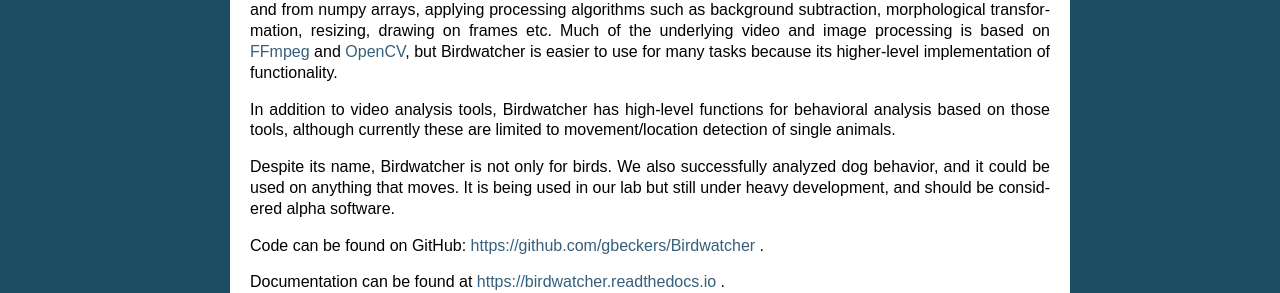
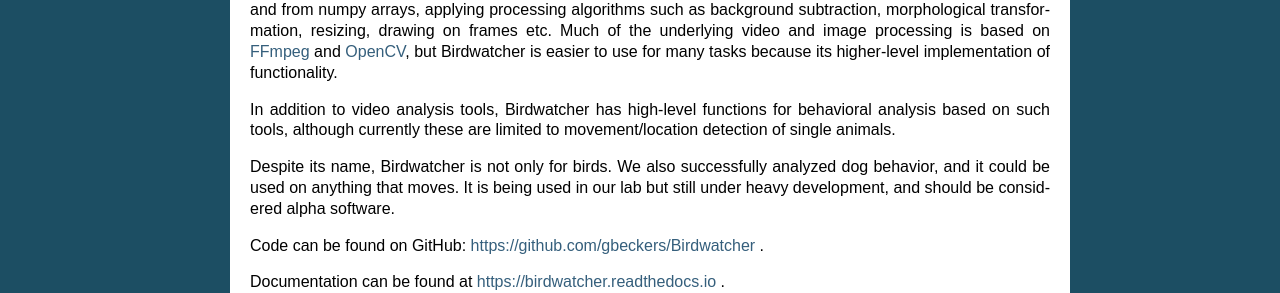
Before and after one commit to gbeckers/Birdwatcher, a Sphinx documentation site: the page built from docs/index.rst, in a window 1280 px wide. Shown: the part 361-654 px from the top of the page. Built offline with Sphinx 7.4.7, drawn with Linux system fonts in a browser that asks for light colours.

Commit message:
minor text fix

```diff
--- a/README.rst
+++ b/README.rst
@@ -12,7 +12,7 @@
 
 Birdwatcher should help you getting up and running quickly when building analysis code or tools for specific measurements. It provides functionality that is common in video analysis, such as reading and writing videos into and from numpy arrays, applying processing algorithms such as background subtraction, morphological transformation, resizing, drawing on frames etc. Much of the underlying video and image processing is based on `FFmpeg <https://www.ffmpeg.org/>`__ and `OpenCV <https://opencv.org/>`__, but Birdwatcher is easier to use for many tasks because its higher-level implementation of functionality.
 
-In addition to video analysis tools, Birdwatcher has high-level functions for behavioral analysis based on those tools, although currently these are limited to movement/location detection of single animals.
+In addition to video analysis tools, Birdwatcher has high-level functions for behavioral analysis based on such tools, although currently these are limited to movement/location detection of single animals.
 
 Despite its name, Birdwatcher is not only for birds. We also successfully analyzed dog behavior, and it could be used on anything that moves. It is being used in our lab but still under heavy development, and should be considered alpha software.
 
--- a/docs/index.rst
+++ b/docs/index.rst
@@ -17,7 +17,7 @@
 
 Birdwatcher should help you getting up and running quickly when building analysis code or tools for specific measurements. It provides functionality that is common in video analysis, such as reading and writing videos into and from numpy arrays, applying processing algorithms such as background subtraction, morphological transformation, resizing, drawing on frames etc. Much of the underlying video and image processing is based on `FFmpeg <https://www.ffmpeg.org/>`__ and `OpenCV <https://opencv.org/>`__, but Birdwatcher is easier to use for many tasks because its higher-level implementation of functionality.
 
-In addition to video analysis tools, Birdwatcher has high-level functions for behavioral analysis based on those tools, although currently these are limited to movement/location detection of single animals.
+In addition to video analysis tools, Birdwatcher has high-level functions for behavioral analysis based on such tools, although currently these are limited to movement/location detection of single animals.
 
 Despite its name, Birdwatcher is not only for birds. We also successfully analyzed dog behavior, and it could be used on anything that moves. It is being used in our lab but still under heavy development, and should be considered alpha software.
 
--- a/setup.py
+++ b/setup.py
@@ -29,7 +29,7 @@
 higher-level implementation of functionality as compared to these tools.
 
 In addition to video analysis tools, Birdwatcher has high-level functions
-for behavioral analysis based on those tools, although currently these are
+for behavioral analysis based on such tools, although currently these are
 limited to movement/location detection of single animals.
 
 
```
